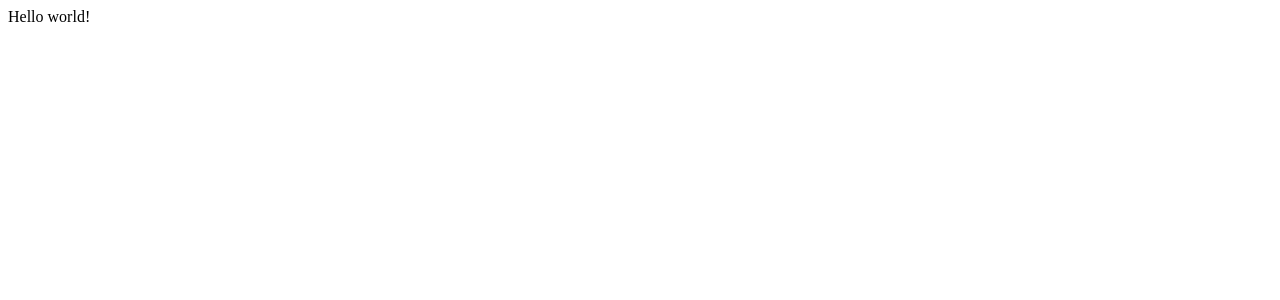
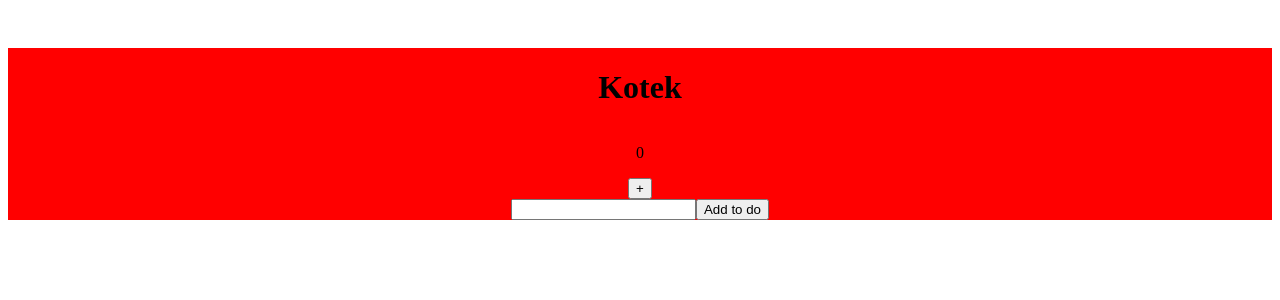
Before and after one commit to hydraChaosu/gatsbyStyledComponentsHooksToDO, a Gatsby app: page / in a window 1280 px wide. Shown: the top 300 px of the page. Built offline with nearby package versions, Linux system fonts and the light colour scheme.

Commit message:
Add styled components, use gatsby, use hooks, add input and hook for him

```diff
--- a/package.json
+++ b/package.json
@@ -13,9 +13,12 @@
     "test": "echo \"Write tests! -> https://gatsby.dev/unit-testing\""
   },
   "dependencies": {
+    "babel-plugin-styled-components": "^1.10.0",
     "gatsby": "^2.1.31",
+    "gatsby-plugin-styled-components": "^3.0.7",
     "react": "^16.8.4",
-    "react-dom": "^16.8.4"
+    "react-dom": "^16.8.4",
+    "styled-components": "^4.1.3"
   },
   "devDependencies": {
     "prettier": "^1.16.4"
--- /dev/null
+++ b/src/components/header.js
@@ -0,0 +1,3 @@
+import React from "react"
+
+export default props => <h1>This is a header. {props.headerText}</h1>
--- a/src/pages/index.js
+++ b/src/pages/index.js
@@ -1,3 +1,70 @@
-import React from "react"
+import React, { useState, useEffect } from "react"
+import styled from "styled-components"
 
-export default () => <div>Hello world!</div>
+const Container = styled.div`
+  margin: 3rem auto;
+  max-width: 1400px;
+  display: flex;
+  flex-direction: column;
+  align-items: center;
+  justify-content: center;
+  background-color: red;
+`
+
+export default () => {
+  const [count, setCount] = useState(0)
+  const [id, setId] = useState(0)
+  const [text, setText] = useState("")
+  const [todos, setTodos] = useState([
+    { userId: 0, id: 0, title: "itemek", completed: false },
+  ])
+  // // let todolist = []
+  // useEffect(() => {
+  //   let todoList = [...todos].map(item => (
+  //     <li id={item.id} key={item.id}>
+  //       {item.title}
+  //       <button id={item.id}>Remove todo</button>
+  //       <button id={item.id} onClick={() => setTodos((item.completed = true))}>
+  //         Complete to do
+  //       </button>
+  //     </li>
+  //   ))
+  // }, [todos])
+
+  useEffect(() => {
+    console.log(text)
+  }, [text])
+
+  useEffect(() => {
+    console.log(todos)
+  }, [todos])
+  return (
+    <>
+      <Container>
+        <h1>Kotek</h1>
+        <p>{count}</p>
+        <button onClick={() => setCount(count + 1)}>+</button>
+        <form
+          onSubmit={e => {
+            // const prevTodos = [...todos]
+            e.preventDefault()
+            setId(id + 1)
+            setTodos([
+              ...todos,
+              { userId: id, id: id, title: text, completed: false },
+            ])
+            setText("")
+          }}
+        >
+          <input
+            type="text"
+            onChange={e => setText(e.target.value)}
+            value={text}
+          />
+          <button>Add to do</button>
+        </form>
+        {/* <ul>{todoList}</ul> */}
+      </Container>
+    </>
+  )
+}
```
Also changed, not shown: src/pages/about.js (added, +9 -0 lines), 1 other file (tests, documents, lock files or other folders).
